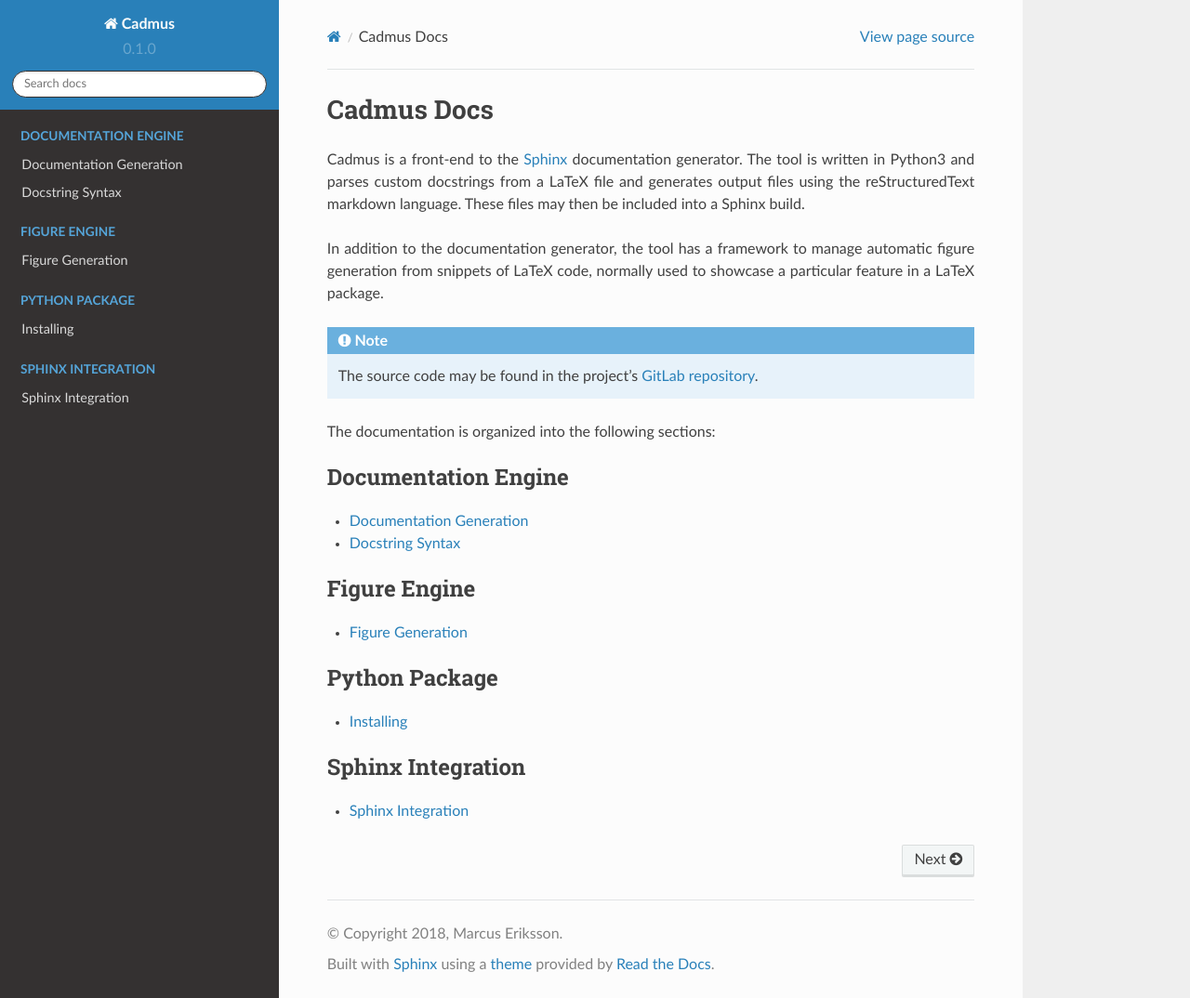
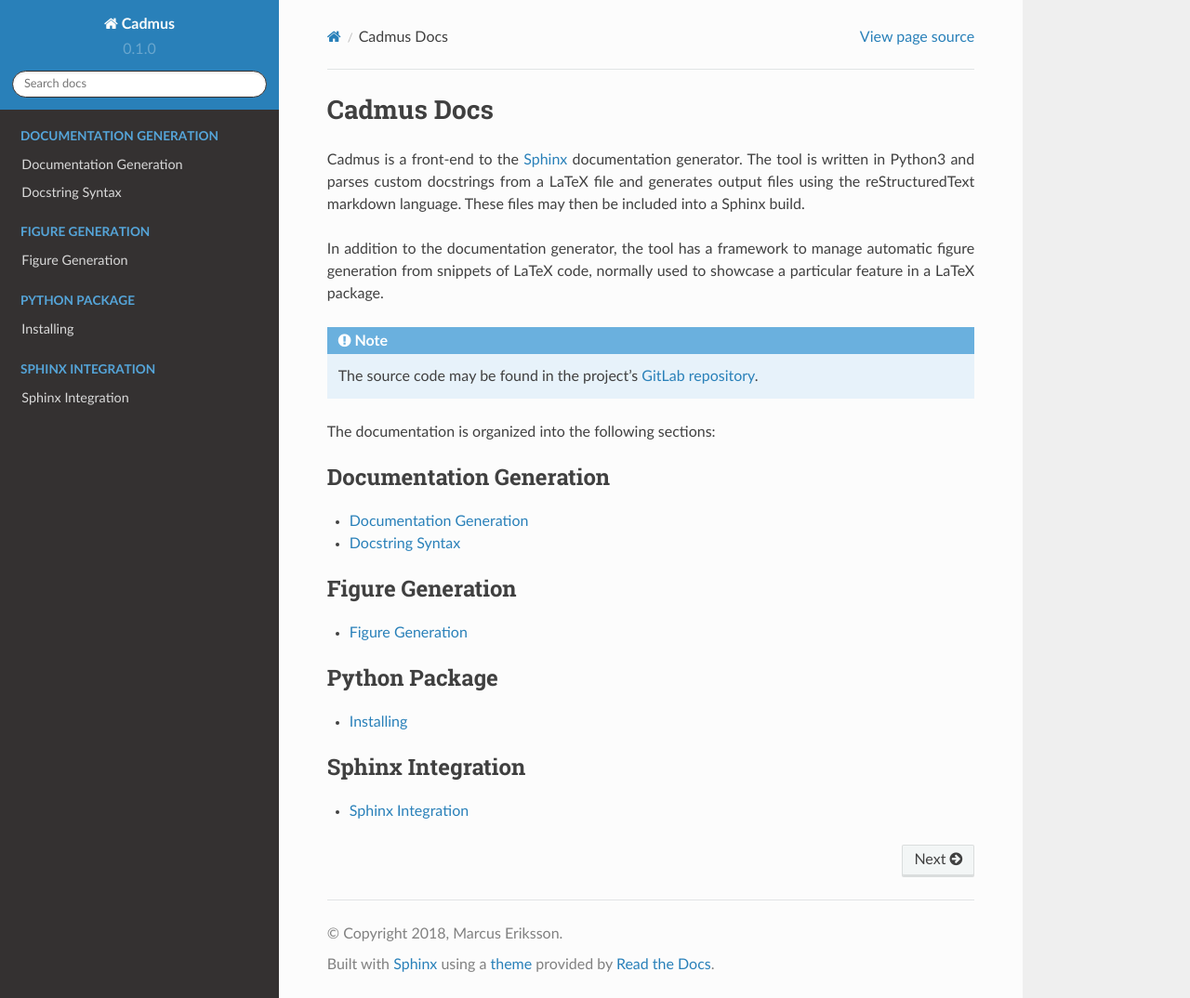
Before and after one commit to sthenic/cadmus, a Sphinx documentation site: the page built from doc/index.rst, in a window 1280 px wide and 1074 px high. Shown: the whole window at 93% size. Built offline with Sphinx 7.4.7 and the Read the Docs theme 2.0.0, drawn with Linux system fonts in a browser that asks for light colours.

Commit message:
Remove "engine" from figgen and docgen documentation.

```diff
--- a/doc/index.rst
+++ b/doc/index.rst
@@ -23,16 +23,16 @@
 
 .. toctree::
     :maxdepth: 1
-    :caption: Documentation Engine
+    :caption: Documentation Generation
 
-    _source/docgen/documentation_generation_engine.rst
+    _source/docgen/documentation_generation.rst
     _source/docgen/docstring_syntax.rst
 
 .. toctree::
     :maxdepth: 1
-    :caption: Figure Engine
+    :caption: Figure Generation
 
-    _source/figgen/figure_generation_engine.rst
+    _source/figgen/figure_generation.rst
 
 .. toctree::
     :maxdepth: 1
```
Also changed, not shown: doc/_source/docgen/documentation_generation.rst (renamed from doc/_source/docgen/documentation_generation_engine.rst), doc/_source/figgen/figure_generation.rst (renamed from doc/_source/figgen/figure_generation_engine.rst).
